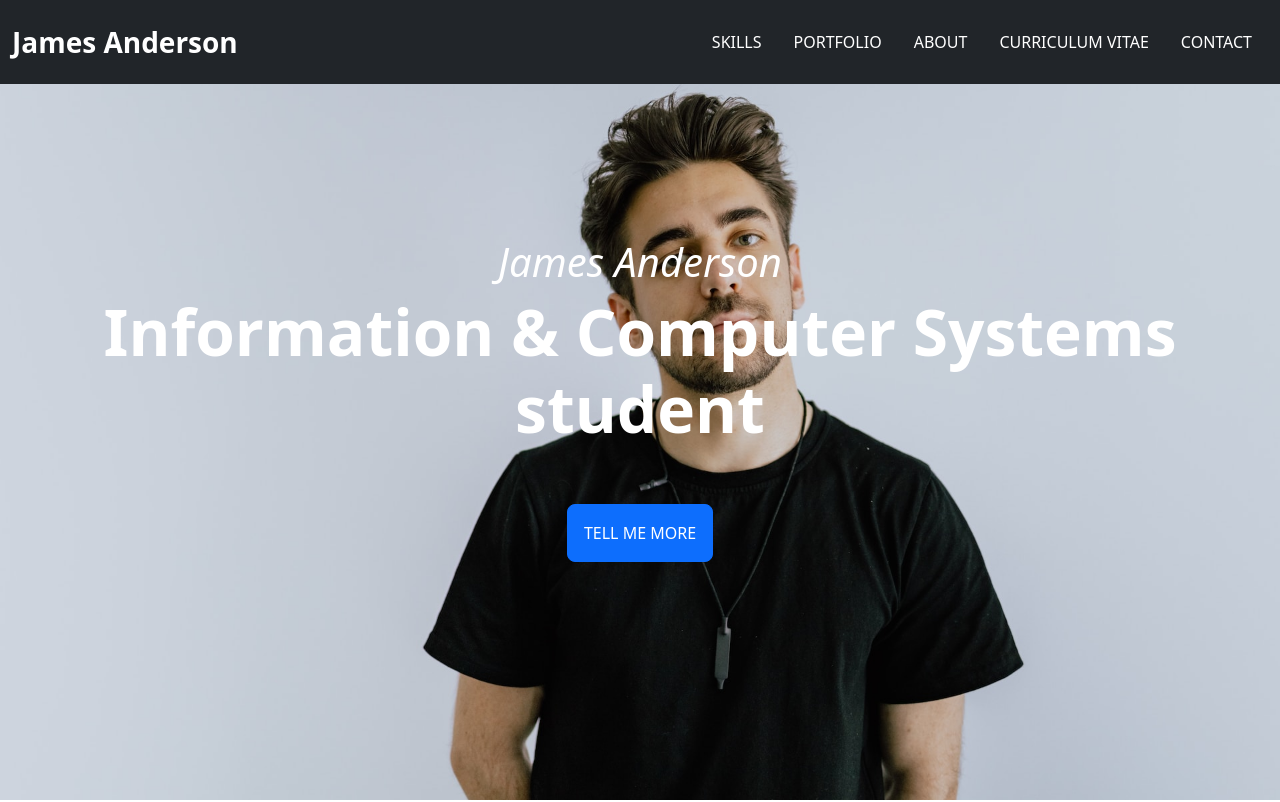
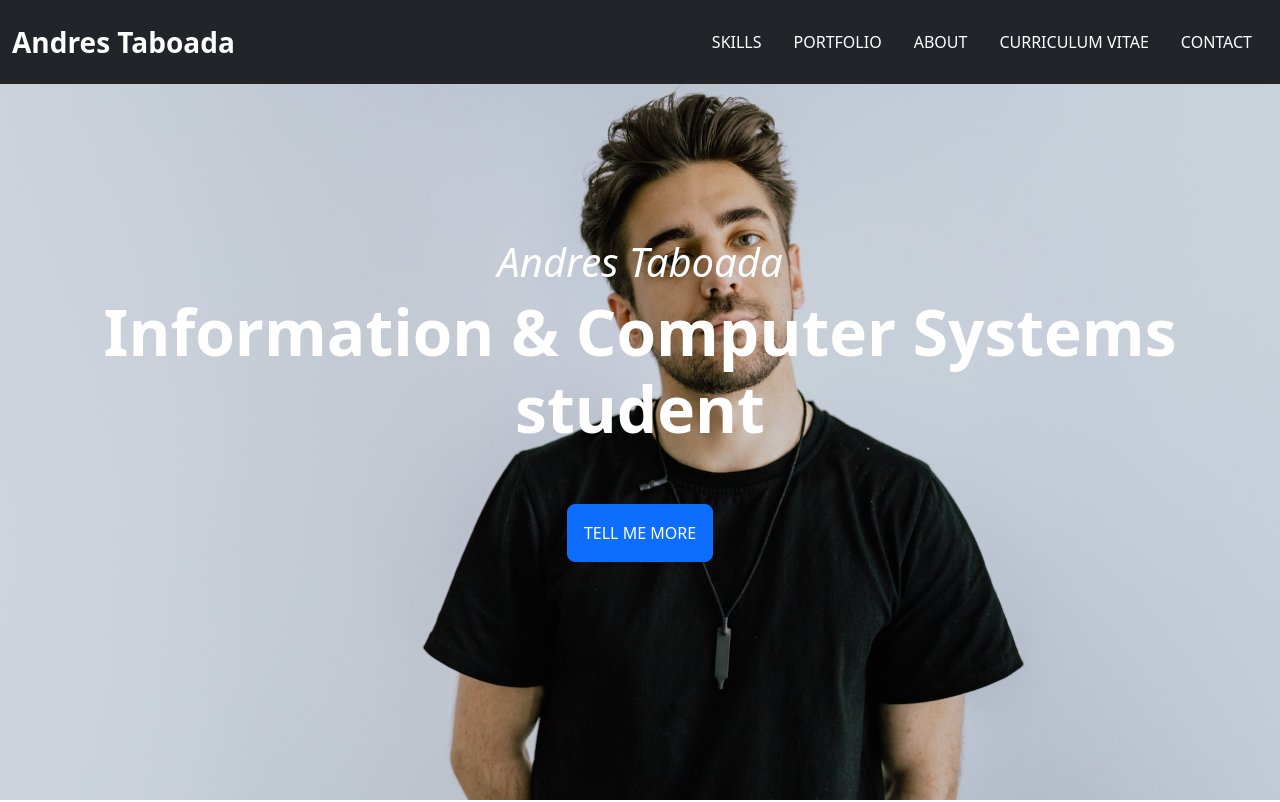
Before and after one commit to taboadaobregon/Portfolio_Senati, a plain HTML site: page index.html in a window 1280 px wide. Shown: the top 802 px of the page. Drawn offline with nearby package versions, Linux system fonts and the light colour scheme.

Commit message:
first commit

```diff
--- a/index.html
+++ b/index.html
@@ -16,7 +16,7 @@
     <header class="bg-dark fixed-top">
       <nav class="container-xxl navbar navbar-expand-lg py-3 bg-dark navbar-dark">
         <div class="container-fluid">
-          <a class="navbar-brand fw-bold fs-3" href="#">James Anderson</a>
+          <a class="navbar-brand fw-bold fs-3" href="#">Andres Taboada</a>
           <button class="navbar-toggler" type="button" data-bs-toggle="collapse" data-bs-target="#navbarSupportedContent" aria-controls="navbarSupportedContent" aria-expanded="false" aria-label="Toggle navigation">
             <span class="navbar-toggler-icon"></span>
           </button>
@@ -45,7 +45,7 @@
     <!-- Hero or Showcase Section -->
     <section class="hero d-flex flex-column align-items-center justify-content-center">
       <div class="text-center">
-        <h1 class="h1 text-white fw-medium fst-italic">James Anderson</h1>
+        <h1 class="h1 text-white fw-medium fst-italic">Andres Taboada</h1>
         <h2 class="display-3 text-white fw-bold">Information & Computer Systems <br /> student</h2>
         <a href="#skills" class="btn btn-lg fs-6 fw-medium mt-5 btn-primary p-3">TELL ME MORE</a>
       </div>
@@ -324,7 +324,7 @@
      <!-- Footer -->
      <footer>
       <div class="container-xxl flex-wrap pt-3 d-flex align-items-center justify-content-center justify-content-md-between">
-        <p>Copyright © 2023 James Anderson</p>
+        <p>Copyright © 2023 Andres Taboada</p>
         <ul class="social-icons d-flex">
           <a href="#" class="bg-primary mx-2 text-white d-flex align-items-center justify-content-center text-decoration-none rounded-circle"><small><i class="fa-brands fa-twitter"></i></small></a>
           <a href="#" class="bg-primary mx-2 text-white d-flex align-items-center justify-content-center text-decoration-none rounded-circle"><small><i class="fa-brands fa-facebook-f"></i></small></a>
```
